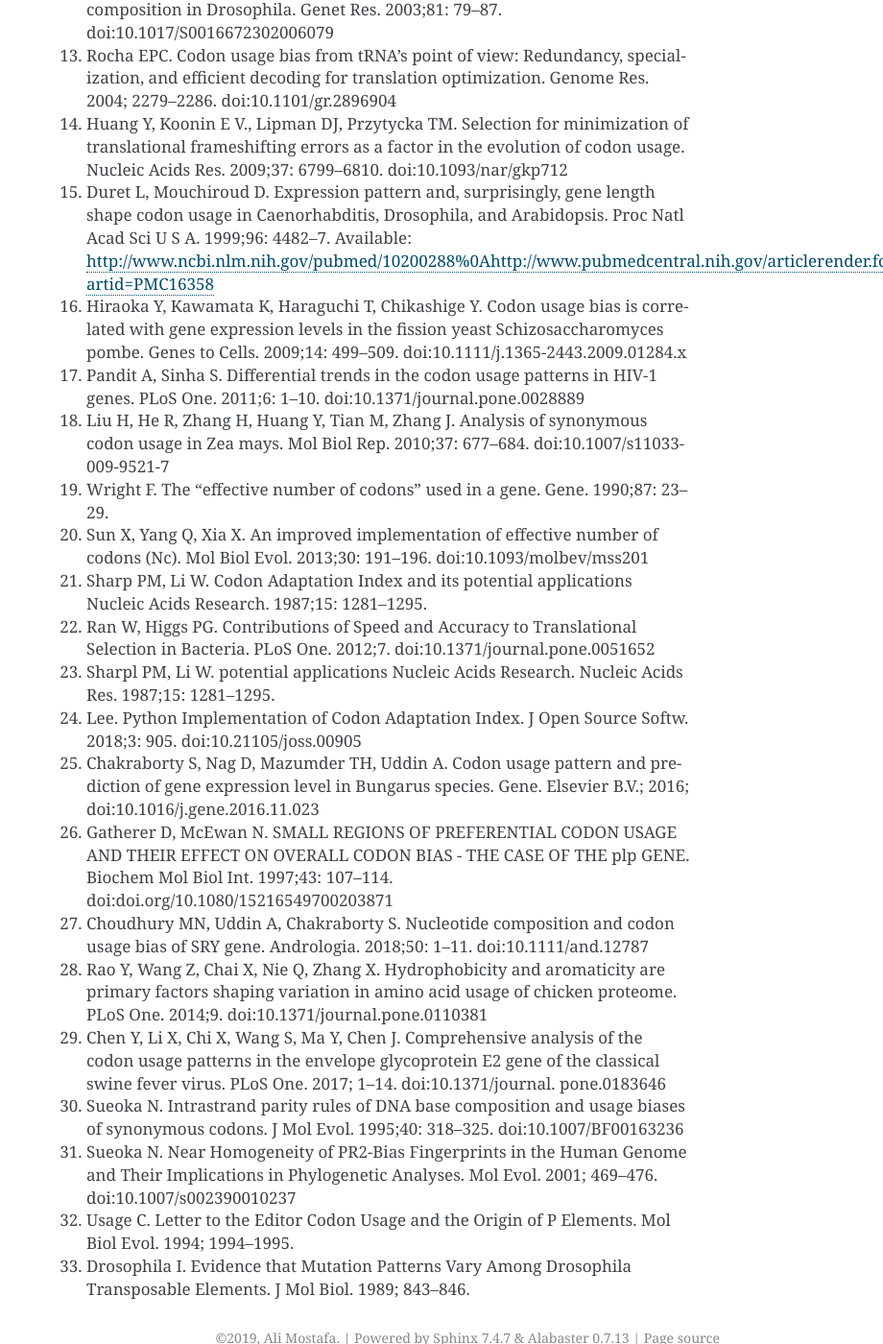
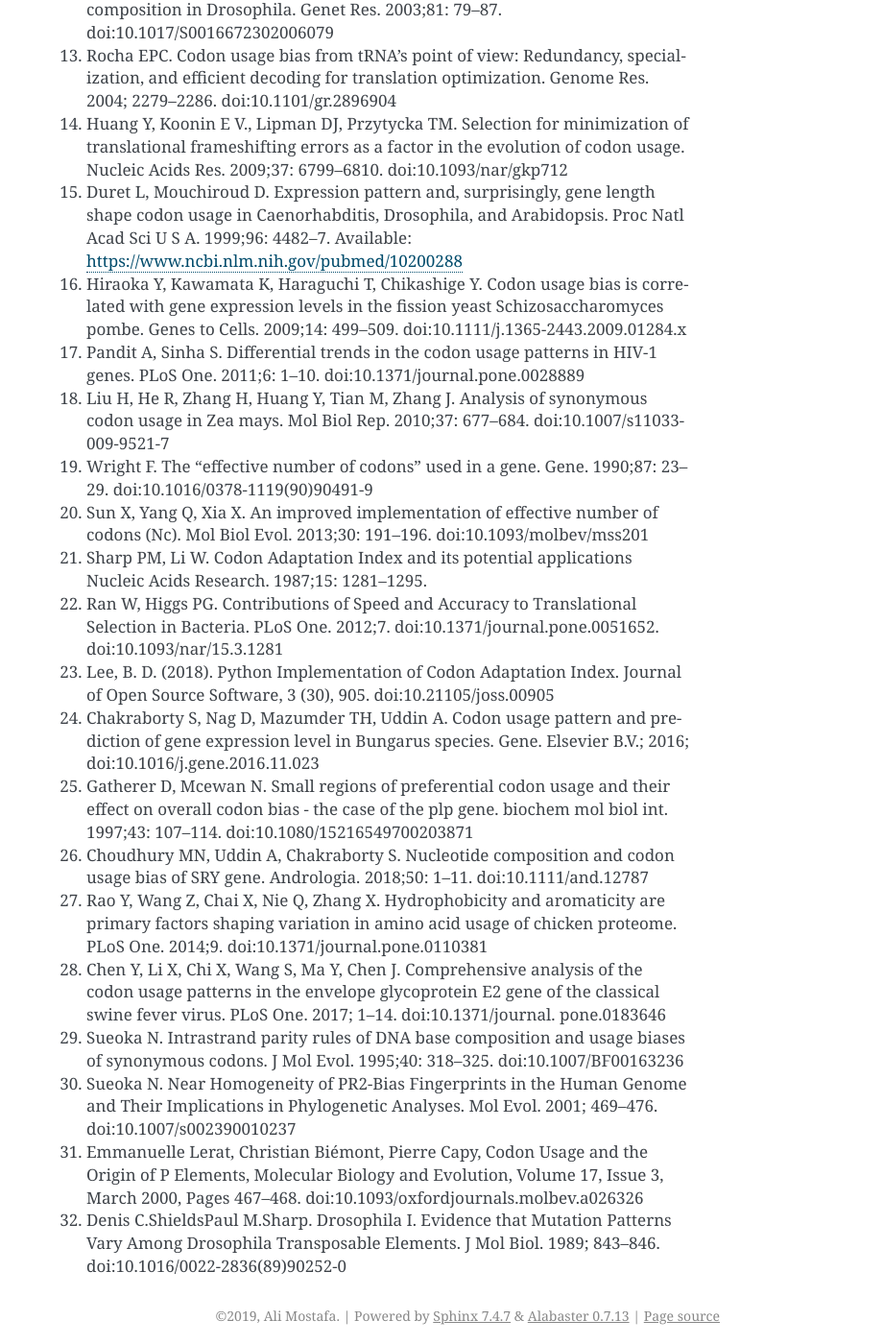
Before and after one commit to AliYoussef96/BCAW-Tool, a Sphinx documentation site: the page built from docs/intro.rst, in a window 1280 px wide and 1400 px high, scrolled down 4316 px. Shown: the whole window at 96% size, without its empty margins (360-1280 px from the left). Built offline with Sphinx 7.4.7, drawn with Linux system fonts in a browser that asks for light colours.

Commit message:
Update intro.rst

```diff
--- a/docs/intro.rst
+++ b/docs/intro.rst
@@ -164,22 +164,21 @@ References
 12. 	Marais G, Mouchiroud D, Duret L. Neutral effect of recombination on base composition in Drosophila. Genet Res. 2003;81: 79–87. doi:10.1017/S0016672302006079
 13. 	Rocha EPC. Codon usage bias from tRNA’s point of view: Redundancy, specialization, and efficient decoding for translation optimization. Genome Res. 2004; 2279–2286. doi:10.1101/gr.2896904
 14. 	Huang Y, Koonin E V., Lipman DJ, Przytycka TM. Selection for minimization of translational frameshifting errors as a factor in the evolution of codon usage. Nucleic Acids Res. 2009;37: 6799–6810. doi:10.1093/nar/gkp712
-15. 	Duret L, Mouchiroud D. Expression pattern and, surprisingly, gene length shape codon usage in Caenorhabditis, Drosophila, and Arabidopsis. Proc Natl Acad Sci U S A. 1999;96: 4482–7. Available: http://www.ncbi.nlm.nih.gov/pubmed/10200288%0Ahttp://www.pubmedcentral.nih.gov/articlerender.fcgi?artid=PMC16358
+15. 	Duret L, Mouchiroud D. Expression pattern and, surprisingly, gene length shape codon usage in Caenorhabditis, Drosophila, and Arabidopsis. Proc Natl Acad Sci U S A. 1999;96: 4482–7. Available: https://www.ncbi.nlm.nih.gov/pubmed/10200288
 16. 	Hiraoka Y, Kawamata K, Haraguchi T, Chikashige Y. Codon usage bias is correlated with gene expression levels in the fission yeast Schizosaccharomyces pombe. Genes to Cells. 2009;14: 499–509. doi:10.1111/j.1365-2443.2009.01284.x
 17. 	Pandit A, Sinha S. Differential trends in the codon usage patterns in HIV-1 genes. PLoS One. 2011;6: 1–10. doi:10.1371/journal.pone.0028889
 18. 	Liu H, He R, Zhang H, Huang Y, Tian M, Zhang J. Analysis of synonymous codon usage in Zea mays. Mol Biol Rep. 2010;37: 677–684. doi:10.1007/s11033-009-9521-7
-19. 	Wright F. The “effective number of codons” used in a gene. Gene. 1990;87: 23–29.
+19. 	Wright F. The “effective number of codons” used in a gene. Gene. 1990;87: 23–29. doi:10.1016/0378-1119(90)90491-9
 20. 	Sun X, Yang Q, Xia X. An improved implementation of effective number of codons (Nc). Mol Biol Evol. 2013;30: 191–196. doi:10.1093/molbev/mss201
 21. 	Sharp PM, Li W. Codon Adaptation Index and its potential applications Nucleic Acids Research. 1987;15: 1281–1295.
-22. 	Ran W, Higgs PG. Contributions of Speed and Accuracy to Translational Selection in Bacteria. PLoS One. 2012;7. doi:10.1371/journal.pone.0051652
-23. 	Sharpl PM, Li W. potential applications Nucleic Acids Research. Nucleic Acids Res. 1987;15: 1281–1295.
-24. 	Lee. Python Implementation of Codon Adaptation Index. J Open Source Softw. 2018;3: 905. doi:10.21105/joss.00905
-25. 	Chakraborty S, Nag D, Mazumder TH, Uddin A. Codon usage pattern and prediction of gene expression level in Bungarus species. Gene. Elsevier B.V.; 2016; doi:10.1016/j.gene.2016.11.023
-26. 	Gatherer D, McEwan N. SMALL REGIONS OF PREFERENTIAL CODON USAGE AND THEIR EFFECT ON OVERALL CODON BIAS - THE CASE OF THE plp GENE. Biochem Mol Biol Int. 1997;43: 107–114. doi:doi.org/10.1080/15216549700203871
-27. 	Choudhury MN, Uddin A, Chakraborty S. Nucleotide composition and codon usage bias of SRY gene. Andrologia. 2018;50: 1–11. doi:10.1111/and.12787
-28. 	Rao Y, Wang Z, Chai X, Nie Q, Zhang X. Hydrophobicity and aromaticity are primary factors shaping variation in amino acid usage of chicken proteome. PLoS One. 2014;9. doi:10.1371/journal.pone.0110381
-29. 	Chen Y, Li X, Chi X, Wang S, Ma Y, Chen J. Comprehensive analysis of the codon usage patterns in the envelope glycoprotein E2 gene of the classical swine fever virus. PLoS One. 2017; 1–14. doi:10.1371/journal. pone.0183646
-30. 	Sueoka N. Intrastrand parity rules of DNA base composition and usage biases of synonymous codons. J Mol Evol. 1995;40: 318–325. doi:10.1007/BF00163236
-31. 	Sueoka N. Near Homogeneity of PR2-Bias Fingerprints in the Human Genome and Their Implications in Phylogenetic Analyses. Mol Evol. 2001; 469–476. doi:10.1007/s002390010237
-32. 	Usage C. Letter to the Editor Codon Usage and the Origin of P Elements. Mol Biol Evol. 1994; 1994–1995.
-33. 	Drosophila I. Evidence that Mutation Patterns Vary Among Drosophila Transposable Elements. J Mol Biol. 1989; 843–846.
+22. 	Ran W, Higgs PG. Contributions of Speed and Accuracy to Translational Selection in Bacteria. PLoS One. 2012;7. doi:10.1371/journal.pone.0051652. doi:10.1093/nar/15.3.1281
+23. 	Lee, B. D. (2018). Python Implementation of Codon Adaptation Index. Journal of Open Source Software, 3 (30), 905.  doi:10.21105/joss.00905
+24. 	Chakraborty S, Nag D, Mazumder TH, Uddin A. Codon usage pattern and prediction of gene expression level in Bungarus species. Gene. Elsevier B.V.; 2016; doi:10.1016/j.gene.2016.11.023
+25. 	Gatherer D, Mcewan N. Small regions of preferential codon usage and their effect on overall codon bias - the case of the plp gene. biochem mol biol int. 1997;43: 107–114. doi:10.1080/15216549700203871
+26. 	Choudhury MN, Uddin A, Chakraborty S. Nucleotide composition and codon usage bias of SRY gene. Andrologia. 2018;50: 1–11. doi:10.1111/and.12787
+27. 	Rao Y, Wang Z, Chai X, Nie Q, Zhang X. Hydrophobicity and aromaticity are primary factors shaping variation in amino acid usage of chicken proteome. PLoS One. 2014;9. doi:10.1371/journal.pone.0110381
+28. 	Chen Y, Li X, Chi X, Wang S, Ma Y, Chen J. Comprehensive analysis of the codon usage patterns in the envelope glycoprotein E2 gene of the classical swine fever virus. PLoS One. 2017; 1–14. doi:10.1371/journal. pone.0183646
+29. 	Sueoka N. Intrastrand parity rules of DNA base composition and usage biases of synonymous codons. J Mol Evol. 1995;40: 318–325. doi:10.1007/BF00163236
+30. 	Sueoka N. Near Homogeneity of PR2-Bias Fingerprints in the Human Genome and Their Implications in Phylogenetic Analyses. Mol Evol. 2001; 469–476. doi:10.1007/s002390010237
+31. 	Emmanuelle Lerat, Christian Biémont, Pierre Capy, Codon Usage and the Origin of P Elements, Molecular Biology and Evolution, Volume 17, Issue 3, March 2000, Pages 467–468. doi:10.1093/oxfordjournals.molbev.a026326
+32. 	Denis C.ShieldsPaul M.Sharp. Drosophila I. Evidence that Mutation Patterns Vary Among Drosophila Transposable Elements. J Mol Biol. 1989; 843–846. doi:10.1016/0022-2836(89)90252-0
```
